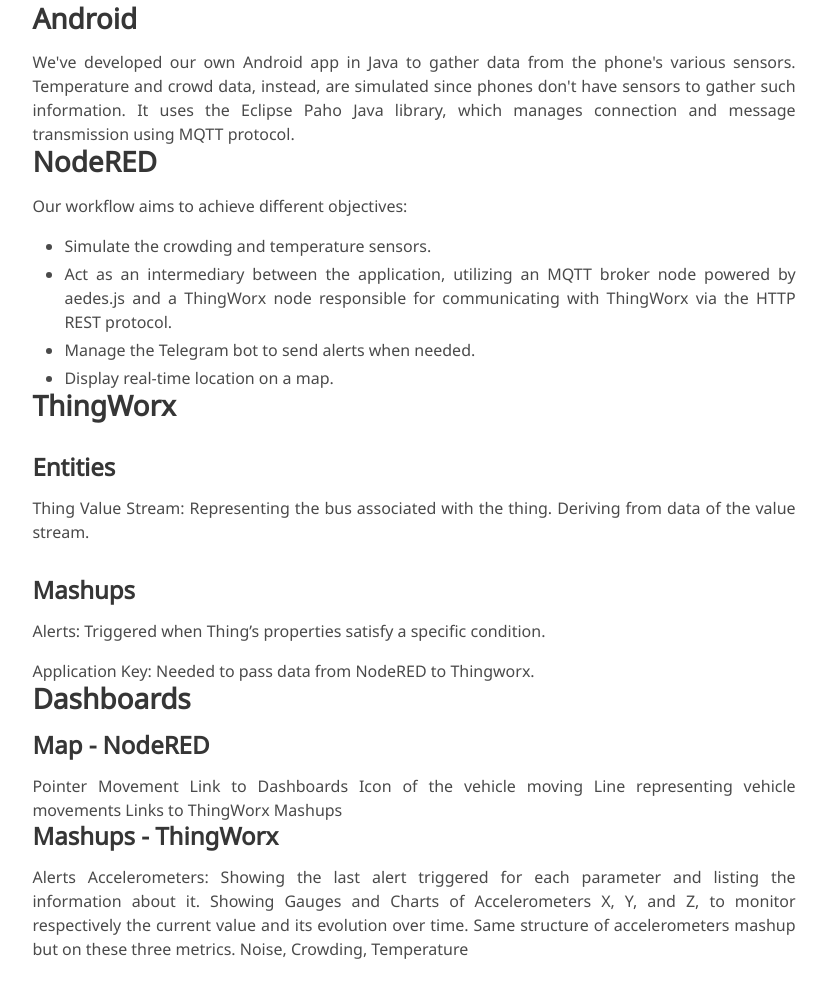
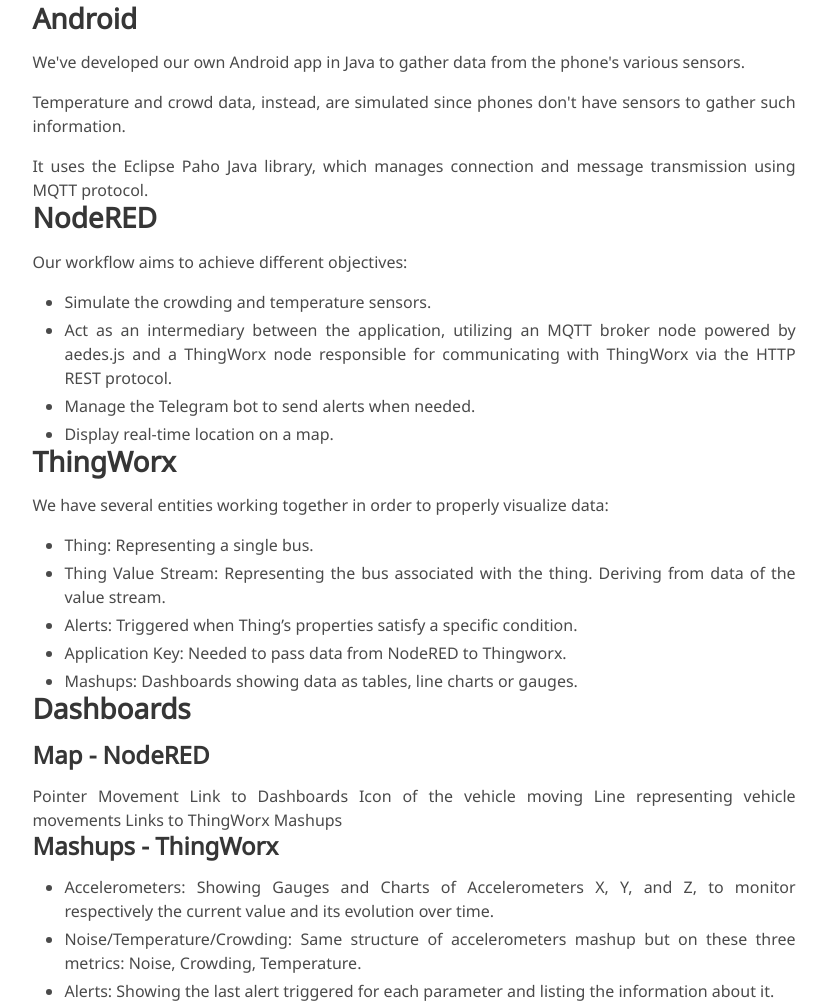
Before and after one commit to LorenzoLaCorte/iot-project-report, a plain HTML site: page index.html in a window 1280 px wide. Shown: the part 665-1671 px from the top of the page, without its empty margins (226-1053 px from the left). Drawn offline with nearby package versions, Linux system fonts and the light colour scheme; some icons are missing; a web font is replaced by a local one.

Commit message:
Update Content

```diff
--- a/index.html
+++ b/index.html
@@ -90,7 +90,9 @@
         <div class="content has-text-justified">
           <section id="android">
             <h2>Android</h2>
-            <p>We've developed our own Android app in Java to gather data from the phone's various sensors. Temperature and crowd data, instead, are simulated since phones don't have sensors to gather such information. It uses the Eclipse Paho Java library, which manages connection and message transmission using MQTT protocol.</p>
+            <p>We've developed our own Android app in Java to gather data from the phone's various sensors. </p>
+            <p>Temperature and crowd data, instead, are simulated since phones don't have sensors to gather such information. </p>
+            <p>It uses the Eclipse Paho Java library, which manages connection and message transmission using MQTT protocol.</p>
           </section>
 
           <section id="nodered">
@@ -106,11 +108,14 @@
 
           <section id="thingworx">
               <h2>ThingWorx</h2>
-              <h3>Entities</h3>
-              <p>Thing Value Stream: Representing the bus associated with the thing. Deriving from data of the value stream.</p>
-              <h3>Mashups</h3>
-              <p>Alerts: Triggered when Thing’s properties satisfy a specific condition.</p>
-              <p>Application Key: Needed to pass data from NodeRED to Thingworx.</p>
+              <p>We have several entities working together in order to properly visualize data:</p>
+              <ul>
+                <li>Thing: Representing a single bus.</li>
+                <li>Thing Value Stream: Representing the bus associated with the thing. Deriving from data of the value stream.</li>
+                <li>Alerts: Triggered when Thing’s properties satisfy a specific condition.</li>
+                <li>Application Key: Needed to pass data from NodeRED to Thingworx.</li>
+                <li>Mashups: Dashboards showing data as tables, line charts or gauges.</li>
+              </ul>
           </section>
 
           <section id="dashboards">
@@ -122,10 +127,13 @@
 
               <section id="mashups-thingworx">
                   <h3>Mashups - ThingWorx</h3>
-                  <p>Alerts Accelerometers: Showing the last alert triggered for each parameter and listing the information about it. Showing Gauges and Charts of Accelerometers X, Y, and Z, to monitor respectively the current value and its evolution over time. Same structure of accelerometers mashup but on these three metrics. Noise, Crowding, Temperature</p>
+                  <ul>
+                    <li>Accelerometers: Showing Gauges and Charts of Accelerometers X, Y, and Z, to monitor respectively the current value and its evolution over time.</li>
+                    <li>Noise/Temperature/Crowding: Same structure of accelerometers mashup but on these three metrics: Noise, Crowding, Temperature.</li>
+                    <li>Alerts: Showing the last alert triggered for each parameter and listing the information about it.</li>
+                  </ul>
               </section>
           </section>
-
         </div>
       </div>
     </div>
```
